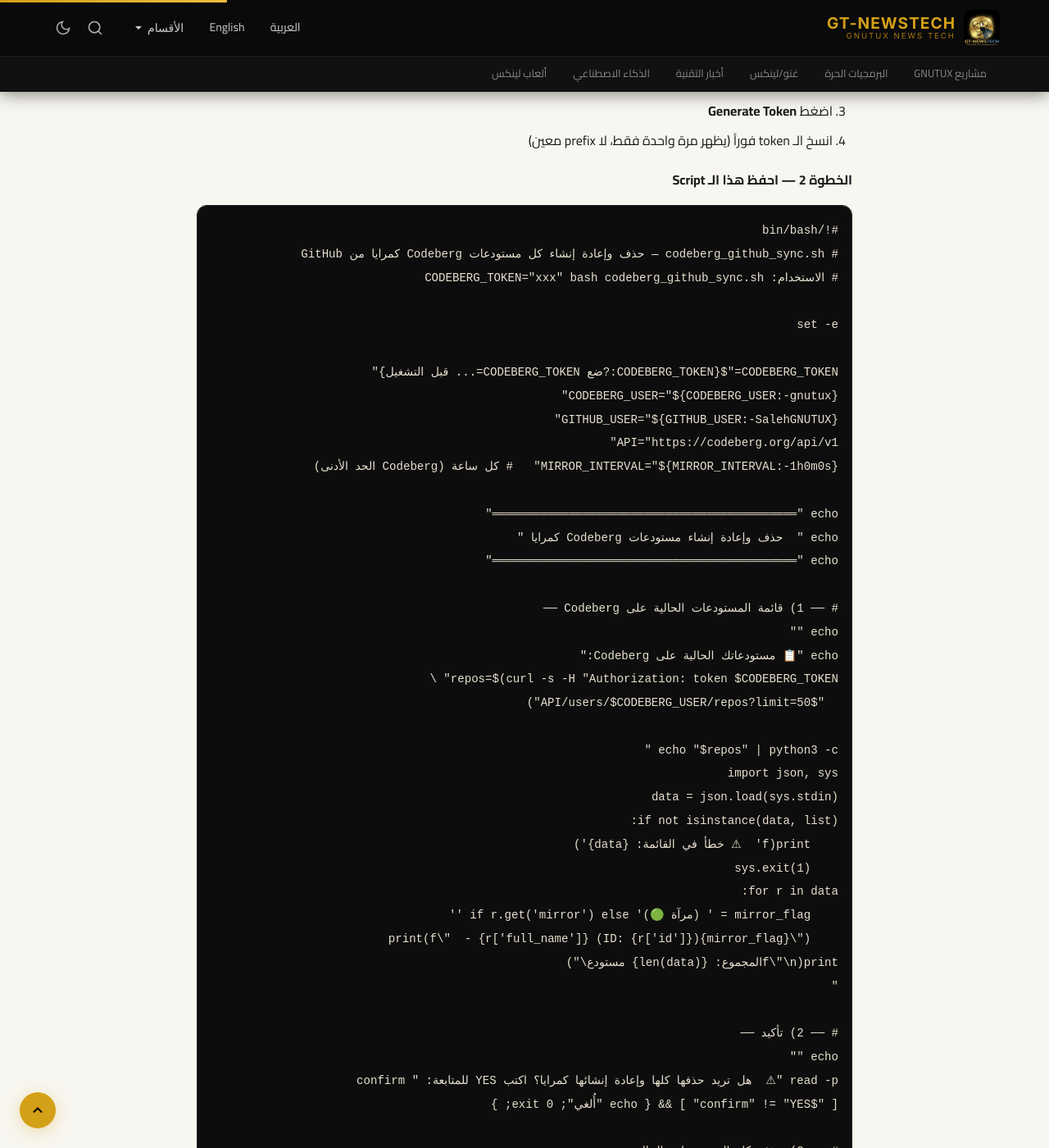
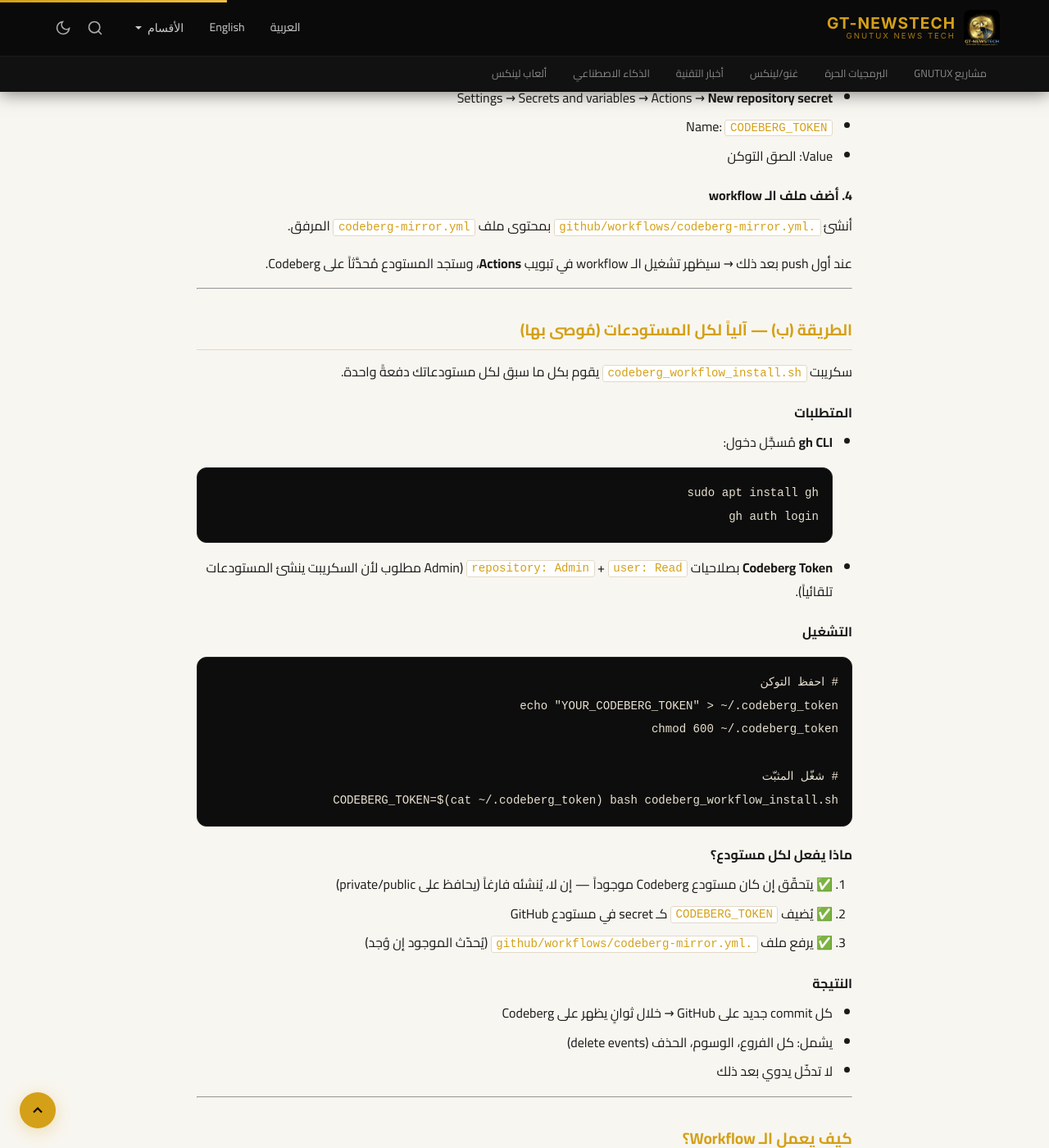
Before and after one commit to SalehGNUTUX/GT-NEWSTECH, a Jekyll site: the page built from codeberg_github_sync_wiki.md, in a window 1280 px wide and 1400 px high, scrolled down 1548 px. Shown: the whole window at 82% size. Built offline with Jekyll 4.4.1, drawn with Linux system fonts in a browser that asks for light colours; nearby versions of some CDN libraries; our own code applies the rules of GitHub Pages for plain Markdown files; some of the changed text lies outside the part shown.

Commit message:
update: via admin panel

````diff
--- a/codeberg_github_sync_wiki.md
+++ b/codeberg_github_sync_wiki.md
@@ -1,270 +1,218 @@
-# مزامنة GitHub → Codeberg تلقائياً (Bulk Mirror)
+# مزامنة GitHub → Codeberg تلقائياً (Push عبر GitHub Actions)
 
-> دليل لإنشاء مرايا تلقائية لكل مستودعاتك على GitHub داخل Codeberg.
-> Codeberg يستخدم **Forgejo** (مفتوح المصدر، مستضاف في ألمانيا).
-> الحد الأدنى لتردد المزامنة: **ساعة واحدة**.
+> Codeberg **عطّل ميزة Pull Mirrors** لكل المستخدمين الجدد (سياسة لتقليل الضغط على البنية التحتية).
+> الحل البديل: **GitHub Actions يدفع** إلى Codeberg عند كل تحديث.
+> النتيجة نفسها — مزامنة تلقائية، لكنها فورية (وليست بانتظار جدولة 1 ساعة).
 
 ---
 
-## الطريقة (أ) — يدوياً (إذا كانت ≤ 5 مشاريع)
+## نظرة عامة
 
-لكل مشروع:
-
-1. افتح <https://codeberg.org/repo/migrate>
-2. أدخل:
-   - **Migration Type:** `Git`
-   - **Clone URL:** `https://github.com/SalehGNUTUX/REPO.git`
-   - **Owner:** `gnutux` (حسابك على Codeberg)
-   - **Repository Name:** اسم المستودع
-   - ☑ **This repository will be a mirror**
-   - **Mirror interval:** `every 1h`
-3. **Migrate Repository**
+| | |
+|---|---|
+| **آلية المزامنة** | كل push إلى GitHub → workflow يدفع نسخة لـ Codeberg |
+| **التأخير** | ثوانٍ معدودة (لا انتظار ساعة) |
+| **التكلفة** | مجاني تماماً (GitHub Actions يمنح ساعات وفيرة للمستودعات العامة) |
+| **النطاق** | كل الفروع والوسوم تلقائياً (`--mirror`) |
+| **الإعداد** | لمرة واحدة عبر سكريبت `codeberg_workflow_install.sh` |
 
 ---
 
-## الطريقة (ب) — آلياً عبر Script (للعدد الكبير)
+## الطريقة (أ) — يدوياً لمستودع واحد
 
-### الخطوة 1 — احصل على Codeberg Personal Access Token
+### 1. أنشئ مستودعاً فارغاً على Codeberg
 
-1. افتح: <https://codeberg.org/user/settings/applications>
-2. في قسم **"Generate new token"**:
-   - **Token name:** `bulk-mirror`
-   - **Repository and organization access:** ⦿ `All (public, private, and limited)`
-   - **Select permissions:**
+افتح: <https://codeberg.org/repo/create>
+- الاسم: نفس اسم المستودع على GitHub
+- ⛔ **لا تختر** "Initialize repository" (يجب أن يبقى فارغاً)
 
-     | Scope | الإعداد |
-     |---|---|
-     | activitypub | No access |
-     | issue | No access |
-     | misc | No access |
-     | notification | No access |
-     | organization | No access |
-     | package | No access |
-     | **repository** | **Write** ← مهم |
-     | **user** | **Read** ← مهم |
+### 2. احصل على Codeberg Token
 
-3. اضغط **Generate Token**
-4. انسخ الـ token فوراً (يظهر مرة واحدة فقط، لا prefix معين)
+افتح: <https://codeberg.org/user/settings/applications>
+- **Token name:** `mirror-push`
+- **Repository:** ⦿ All
+- **Permissions:**
 
-### الخطوة 2 — احفظ هذا الـ Script
+  | Scope | الإعداد |
+  |---|---|
+  | **repository** | **Write** (لا حاجة لـ Admin لأن المستودع موجود) |
+  | **user** | **Read** |
+
+انسخ التوكن فوراً.
+
+### 3. أضف Secret في GitHub
+
+في مستودعك على GitHub:
+- Settings → Secrets and variables → Actions → **New repository secret**
+- Name: `CODEBERG_TOKEN`
+- Value: الصق التوكن
+
+### 4. أضف ملف الـ workflow
+
+أنشئ `.github/workflows/codeberg-mirror.yml` بمحتوى ملف `codeberg-mirror.yml` المرفق.
+
+عند أول push بعد ذلك → سيظهر تشغيل الـ workflow في تبويب **Actions**، وستجد المستودع مُحدَّثاً على Codeberg.
+
+---
+
+## الطريقة (ب) — آلياً لكل المستودعات (مُوصى بها)
+
+سكريبت `codeberg_workflow_install.sh` يقوم بكل ما سبق لكل مستودعاتك دفعةً واحدة.
+
+### المتطلبات
+
+- **gh CLI** مُسجَّل دخول:
+  ```bash
+  sudo apt install gh
+  gh auth login
+  ```
+- **Codeberg Token** بصلاحيات `repository: Admin` + `user: Read` (Admin مطلوب لأن السكريبت ينشئ المستودعات تلقائياً).
+
+### التشغيل
 
 ```bash
-#!/bin/bash
-# codeberg_github_sync.sh — حذف وإعادة إنشاء كل مستودعات Codeberg كمرايا من GitHub
-# الاستخدام: CODEBERG_TOKEN="xxx" bash codeberg_github_sync.sh
+# احفظ التوكن
+echo "YOUR_CODEBERG_TOKEN" > ~/.codeberg_token
+chmod 600 ~/.codeberg_token
 
-set -e
-
-CODEBERG_TOKEN="${CODEBERG_TOKEN:?ضع CODEBERG_TOKEN=... قبل التشغيل}"
-CODEBERG_USER="${CODEBERG_USER:-gnutux}"
-GITHUB_USER="${GITHUB_USER:-SalehGNUTUX}"
-API="https://codeberg.org/api/v1"
-MIRROR_INTERVAL="${MIRROR_INTERVAL:-1h0m0s}"   # كل ساعة (Codeberg الحد الأدنى)
-
-echo "════════════════════════════════════════════"
-echo "  حذف وإعادة إنشاء مستودعات Codeberg كمرايا "
-echo "════════════════════════════════════════════"
-
-# ── 1) قائمة المستودعات الحالية على Codeberg ──
-echo ""
-echo "📋 مستودعاتك الحالية على Codeberg:"
-repos=$(curl -s -H "Authorization: token $CODEBERG_TOKEN" \
-  "$API/users/$CODEBERG_USER/repos?limit=50")
-
-echo "$repos" | python3 -c "
-import json, sys
-data = json.load(sys.stdin)
-if not isinstance(data, list):
-    print(f'  ⚠ خطأ في القائمة: {data}')
-    sys.exit(1)
-for r in data:
-    mirror_flag = ' (مرآة 🟢)' if r.get('mirror') else ''
-    print(f\"  - {r['full_name']} (ID: {r['id']}){mirror_flag}\")
-print(f\"\nالمجموع: {len(data)} مستودع\")
-"
-
-# ── 2) تأكيد ──
-echo ""
-read -p "⚠  هل تريد حذفها كلها وإعادة إنشائها كمرايا؟ اكتب YES للمتابعة: " confirm
-[ "$confirm" != "YES" ] && { echo "أُلغي"; exit 0; }
-
-# ── 3) حذف كل المستودعات الحالية ──
-echo ""
-echo "🗑  جاري الحذف..."
-
-full_names=$(echo "$repos" | python3 -c "
-import json, sys
-for r in json.load(sys.stdin):
-    print(r['full_name'])
-")
-
-for full in $full_names; do
-  echo "  حذف: $full"
-  curl -sf -X DELETE -H "Authorization: token $CODEBERG_TOKEN" \
-    "$API/repos/$full" > /dev/null || echo "    ⚠ فشل حذف $full"
-  sleep 1
-done
-
-echo "✓ تم حذف الكل. الانتظار 10 ثوانٍ لاكتمال العملية..."
-sleep 10
-
-# ── 4) جلب مستودعات GitHub العامة وإنشاء مرايا ──
-echo ""
-echo "📥 جلب مستودعات GitHub لـ @$GITHUB_USER..."
-
-gh_repos=$(curl -s "https://api.github.com/users/$GITHUB_USER/repos?per_page=100&type=owner&sort=updated" \
-  | python3 -c "
-import json, sys
-for r in json.load(sys.stdin):
-    if not r['fork']:
-        desc = (r.get('description') or '').replace('|', '/')
-        print(f\"{r['name']}|{r['clone_url']}|{desc}\")
-")
-
-echo "$gh_repos" | while IFS='|' read -r name url desc; do
-  [ -z "$name" ] && continue
-  echo ""
-  echo "🔄 إنشاء مرآة: $name"
-
-  # JSON body
-  body=$(python3 -c "
-import json
-print(json.dumps({
-    'clone_addr': '$url',
-    'repo_owner': '$CODEBERG_USER',
-    'repo_name': '$name',
-    'mirror': True,
-    'mirror_interval': '$MIRROR_INTERVAL',
-    'private': False,
-    'service': 'github',
-    'description': '''$desc'''
-}))
-")
-
-  resp=$(curl -s -X POST "$API/repos/migrate" \
-    -H "Authorization: token $CODEBERG_TOKEN" \
-    -H "Content-Type: application/json" \
-    -d "$body")
-
-  err=$(echo "$resp" | python3 -c "
-import json, sys
-try:
-    d = json.load(sys.stdin)
-    if isinstance(d, dict) and 'message' in d and 'id' not in d:
-        print(d['message'])
-except Exception:
-    pass
-" 2>/dev/null)
-
-  if [ -n "$err" ]; then
-    echo "  ⚠ خطأ: $err"
-  else
-    echo "  ✓ تم"
-  fi
-  sleep 2
-done
-
-echo ""
-echo "════════════════════════════════════════════"
-echo "  ✓ اكتمل! تحقق من:                          "
-echo "  https://codeberg.org/$CODEBERG_USER"
-echo "════════════════════════════════════════════"
+# شغّل المثبّت
+CODEBERG_TOKEN=$(cat ~/.codeberg_token) bash codeberg_workflow_install.sh
 ```
 
-### الخطوة 3 — احفظه وشغّله
+### ماذا يفعل لكل مستودع؟
+
+1. ✅ يتحقّق إن كان مستودع Codeberg موجوداً — إن لا، يُنشئه فارغاً (يحافظ على private/public)
+2. ✅ يُضيف `CODEBERG_TOKEN` كـ secret في مستودع GitHub
+3. ✅ يرفع ملف `.github/workflows/codeberg-mirror.yml` (يُحدّث الموجود إن وُجد)
+
+### النتيجة
+
+- كل commit جديد على GitHub → خلال ثوانٍ يظهر على Codeberg
+- يشمل: كل الفروع، الوسوم، الحذف (delete events)
+- لا تدخّل يدوي بعد ذلك
+
+---
+
+## كيف يعمل الـ Workflow؟
+
+```yaml
+name: Mirror to Codeberg
+on:
+  push:    { branches: ['**'], tags: ['**'] }
+  delete:
+  workflow_dispatch:
+
+jobs:
+  mirror:
+    runs-on: ubuntu-latest
+    steps:
+      - uses: actions/checkout@v4
+        with: { fetch-depth: 0 }
+      - run: |
+          git remote add codeberg "https://gnutux:${CODEBERG_TOKEN}@codeberg.org/gnutux/${GITHUB_REPOSITORY##*/}.git"
+          git push --mirror codeberg
+```
+
+- `fetch-depth: 0` — يجلب كل التاريخ (مطلوب لـ `--mirror`)
+- `git push --mirror` — يدفع كل المراجع كما هي (يحذف ما حُذف)
+- `concurrency` — يمنع تداخل تشغيلات متعددة
+
+---
+
+## تشغيل يدوي
+
+لإجبار المزامنة فوراً (مثلاً بعد رجوع المستودع من حذف):
 
 ```bash
-# احفظ الـ script
-nano ~/codeberg_github_sync.sh
-# (الصق المحتوى ثم Ctrl+O ثم Ctrl+X)
-chmod +x ~/codeberg_github_sync.sh
+gh workflow run codeberg-mirror.yml --repo SalehGNUTUX/REPO_NAME
+```
 
-# شغّله مع الـ token (طريقة آمنة)
-echo "YOUR_TOKEN_HERE" > ~/.codeberg_token
-chmod 600 ~/.codeberg_token
-CODEBERG_TOKEN=$(cat ~/.codeberg_token) bash ~/codeberg_github_sync.sh
+أو من واجهة GitHub:
+**Actions → Mirror to Codeberg → Run workflow**
+
+---
+
+## مراقبة الحالة
+
+### رؤية كل التشغيلات
+
+```bash
+gh run list --repo SalehGNUTUX/REPO_NAME --workflow=codeberg-mirror.yml
+```
+
+### تفاصيل تشغيل معيّن
+
+```bash
+gh run view <run-id> --repo SalehGNUTUX/REPO_NAME
+```
+
+### إشعار عند الفشل
+
+افتح أي مستودع → Settings → Notifications → فعّل **Actions failures**.
+
+---
+
+## استكشاف الأخطاء
+
+### `403 the site administrator has disabled the creation of new pull mirrors`
+
+هذا الخطأ يعني أنك تستعمل السكريبت القديم `codeberg_github_sync.sh` — لا تستعمله بعد الآن. استخدم `codeberg_workflow_install.sh` الذي يعتمد Push بدل Mirror.
+
+### `remote: error: cannot lock ref`
+
+يحدث عندما يكون مستودع Codeberg غير فارغ. الحل:
+1. احذفه يدوياً من Codeberg
+2. أنشئه فارغاً (بدون README)
+3. أعد تشغيل الـ workflow
+
+### الـ workflow لا يعمل
+
+تحقّق من:
+- Settings → Secrets → Actions: هل `CODEBERG_TOKEN` موجود؟
+- التوكن لم ينتهِ صلاحيته على Codeberg
+- مستودع Codeberg موجود (إن لم يكن، أنشئه يدوياً أو شغّل `codeberg_workflow_install.sh`)
+
+---
+
+## الفرق عن Pull Mirror التقليدي
+
+| | Pull Mirror (لم يعد متاحاً) | Push عبر Actions (الحالي) |
+|---|---|---|
+| **آلية** | Codeberg يسحب دورياً | GitHub يدفع عند التحديث |
+| **التأخير** | حتى 1 ساعة | ثوانٍ |
+| **يحتاج لكل مستودع** | إعداد واحد على Codeberg | secret + workflow file في GitHub |
+| **المزامنة بعد حذف فرع** | تلقائي | تلقائي (حدث `delete`) |
+| **التوكن** | يُحفظ على Codeberg | يُحفظ كـ secret في GitHub |
+
+---
+
+## النسخ الاحتياطي الكامل (3 طبقات)
+
+| الطبقة | الآلية | التأخير |
+|---|---|---|
+| **GitHub** (المصدر) | — | — |
+| **GitLab** | Pull Mirror (لا يزال يعمل) | 30 دقيقة |
+| **Codeberg** | Push عبر Actions | ثوانٍ |
+
+```bash
+# مرة واحدة فقط:
+echo "glpat-xxxx" > ~/.gitlab_token   && chmod 600 ~/.gitlab_token
+echo "xxxxxxxxxx" > ~/.codeberg_token && chmod 600 ~/.codeberg_token
+
+# تشغيل المثبّتين:
+GITLAB_TOKEN=$(cat ~/.gitlab_token)     bash gitlab_github_sync.sh
+CODEBERG_TOKEN=$(cat ~/.codeberg_token) bash codeberg_workflow_install.sh
+```
+
+النتيجة:
+```
+GitHub  (المصدر الرئيسي)
+  ├─→ GitLab    (Pull Mirror كل 30 دقيقة)
+  └─→ Codeberg  (Push عبر Actions، فوري)
 ```
 
 ---
 
-## ماذا يفعل الـ Script؟
+## ملاحظة عن السكريبت القديم
 
-1. يعرض كل مستودعاتك الحالية على Codeberg + علامة 🟢 إن كانت مرآة
-2. يطلب تأكيداً صريحاً (`YES`)
-3. يحذف المستودعات الحالية واحداً واحداً
-4. ينتظر 10 ثوانٍ لاكتمال الحذف
-5. يجلب مستودعاتك من GitHub (يتجاهل forks)
-6. ينشئ لكل واحد مستودعاً جديداً على Codeberg مع:
-   - **Mirror** مفعّل مع `mirror_interval: 1h0m0s`
-   - **service: github** (يستفيد من تكامل Codeberg الخاص بـ GitHub)
-   - **Visibility:** Public
-   - **Description** منسوخ من GitHub
-7. يعرض ملخصاً نهائياً مع رابط للتحقق
-
----
-
-## ميزات الـ Script
-
-| الميزة | الوصف |
-|---|---|
-| 🛡 **آمن** | يطلب تأكيد `YES` قبل أي حذف |
-| 👁 **شفاف** | يعرض المستودعات الموجودة قبل التعامل معها |
-| ⏱ **rate-limit aware** | ينتظر ثانية بين كل عملية |
-| 🔍 **يتجاهل forks** | لا يُنشئ مرآة لمستودعات نسختها من غيرك |
-| 📝 **ينقل الوصف** | يقرأ `description` من GitHub ويمرّره للمرآة |
-| ⚠ **يبلّغ بالأخطاء** | لكل مستودع، رسالة نجاح أو فشل واضحة |
-
----
-
-## التحقق بعد التشغيل
-
-عرض كل المستودعات وحالة المرآة لكل واحد:
-
-```bash
-curl -s -H "Authorization: token $CODEBERG_TOKEN" \
-  "https://codeberg.org/api/v1/users/$CODEBERG_USER/repos?limit=50" \
-  | python3 -c "
-import json, sys
-for r in json.load(sys.stdin):
-    icon = '🟢' if r.get('mirror') else '⚪'
-    print(f\"{icon} {r['full_name']:35s} mirror={r.get('mirror', False)}\")
-"
-```
-
-أو زيارة: <https://codeberg.org/gnutux>
-
----
-
-## الفروقات الرئيسية: GitLab vs Codeberg
-
-| | GitLab API | Codeberg (Forgejo) API |
-|---|---|---|
-| **Auth header** | `PRIVATE-TOKEN: ...` | `Authorization: token ...` |
-| **Base URL** | `gitlab.com/api/v4` | `codeberg.org/api/v1` |
-| **إنشاء مرآة** | `POST /projects` + `import_url` | `POST /repos/migrate` + JSON |
-| **الحذف** | `DELETE /projects/:id` | `DELETE /repos/:owner/:repo` |
-| **أدنى تردد مزامنة** | 30 دقيقة | **1 ساعة** |
-| **Scopes المطلوبة** | `api` | `repository:Write` + `user:Read` |
-
----
-
-## التشغيل المتوازي للـ Scripts الثلاثة
-
-النسخ الاحتياطي الكامل عبر 3 مستودعات (3 طبقات حماية):
-
-```bash
-# مرة واحدة فقط — احفظ الـ tokens في ملفات محمية
-echo "glpat-xxxx" > ~/.gitlab_token   && chmod 600 ~/.gitlab_token
-echo "xxxxxxxxxx" > ~/.codeberg_token && chmod 600 ~/.codeberg_token
-
-# شغّل الاثنين معاً
-GITLAB_TOKEN=$(cat ~/.gitlab_token)     bash ~/gitlab_github_sync.sh
-CODEBERG_TOKEN=$(cat ~/.codeberg_token) bash ~/codeberg_github_sync.sh
-```
-
-**النتيجة:**
-```
-GitHub  (المصدر الرئيسي)
-  ├─→ GitLab    (مزامنة كل 30 دقيقة)
-  └─→ Codeberg  (مزامنة كل ساعة)
-```
+`codeberg_github_sync.sh` لا يزال موجوداً للأرشيف، لكنه **لن يعمل** بسبب سياسة Codeberg الجديدة (`HTTP 403`). احتفظ به فقط للرجوع لو غيّروا السياسة لاحقاً.
````
Also changed, not shown: _ar/tech-news/2026-05-21-chromium-browsers-comparison-2026.md (+1 -1 lines), _en/tech-news/2026-05-21-chromium-browsers-comparison-2026.md (+3 -0 lines), codeberg-mirror.yml (added, +41 -0 lines), 2 other files.
